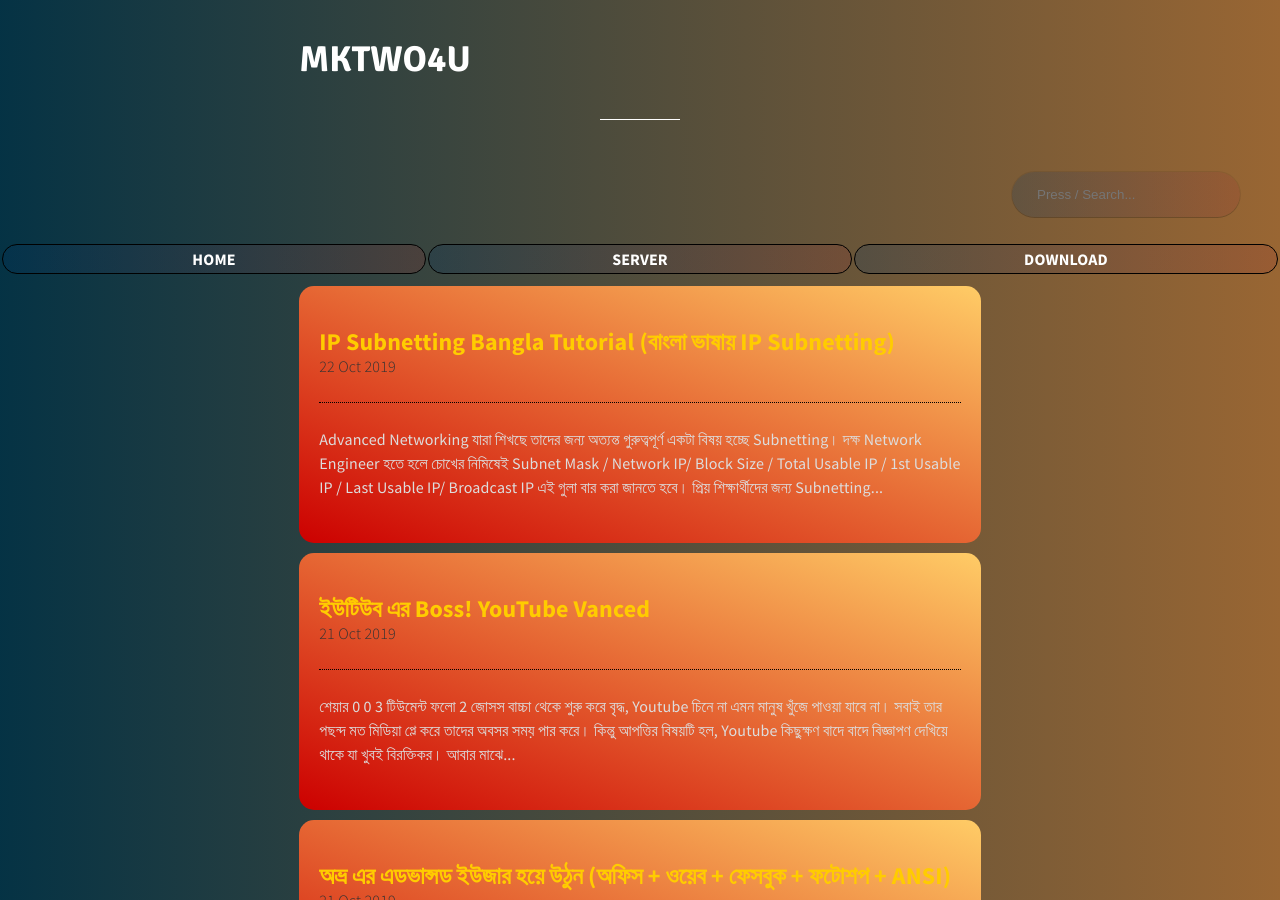
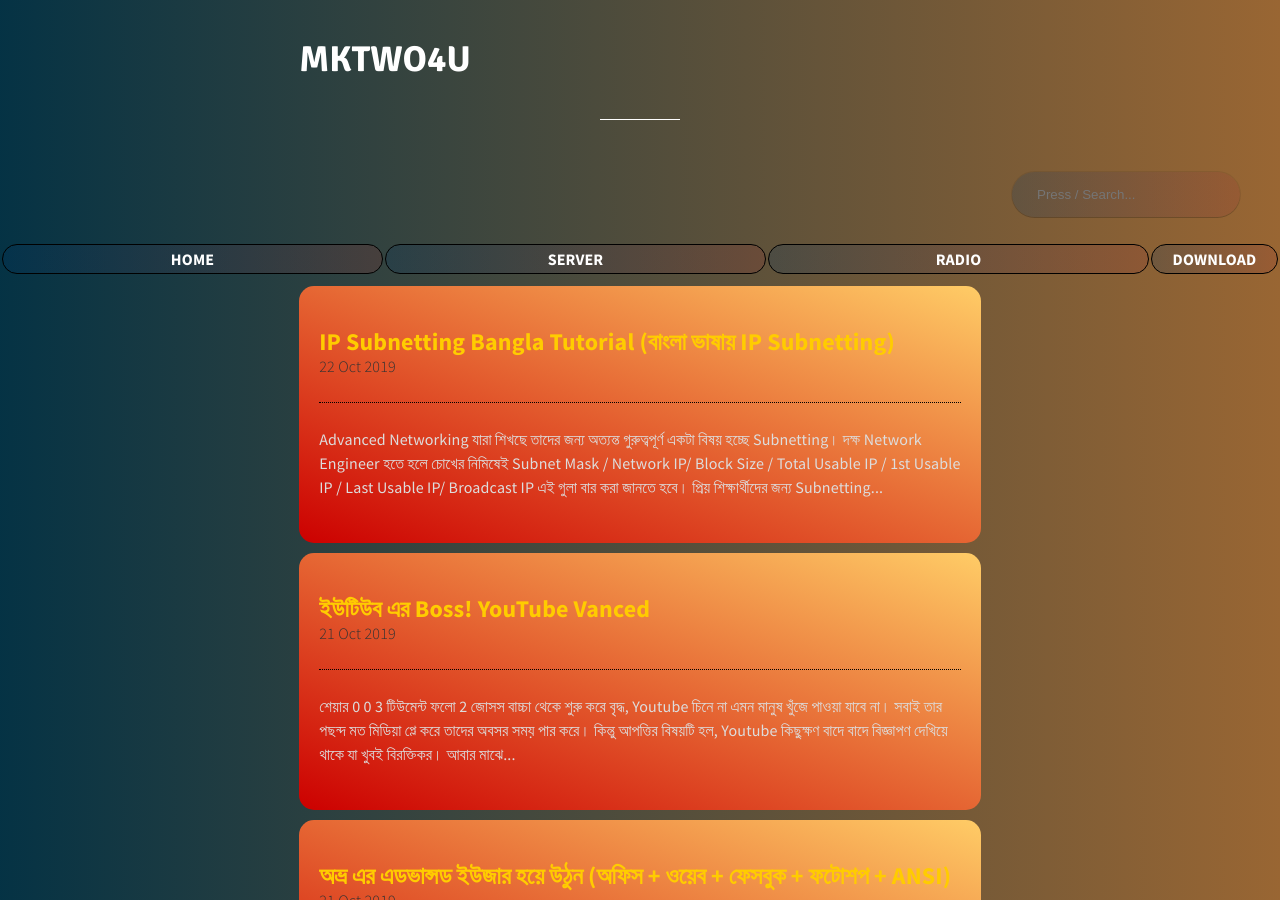
Before and after one commit to bdmilan/blog, a Jekyll site: the page built from index.html, in a window 1280 px wide and 900 px high. Built offline with Jekyll 4.4.1, drawn with Linux system fonts in a browser that asks for light colours; the list of posts is cut into pages by our own code.

Commit message:
Update header.html

```diff
--- a/_includes/header.html
+++ b/_includes/header.html
@@ -33,6 +33,7 @@
   <tr>
     <td class="nm"><a href="https://mktwo4u.tk/" style="color: #fff;"> HOME </a></td>
 	<td class="nm"><a href="https://mktwo4u.tk/server" style="color: #fff;"> SERVER </a></td>
+	  <td class="nm"><a href="https://mktwo4u.tk/radio" style="color: #fff;"> RADIO </a></td>
 	  <td class="nm"><a href="https://mktwo4u.tk/download" style="color: #fff;"> DOWNLOAD </a></td>
 
   </tr>
```
